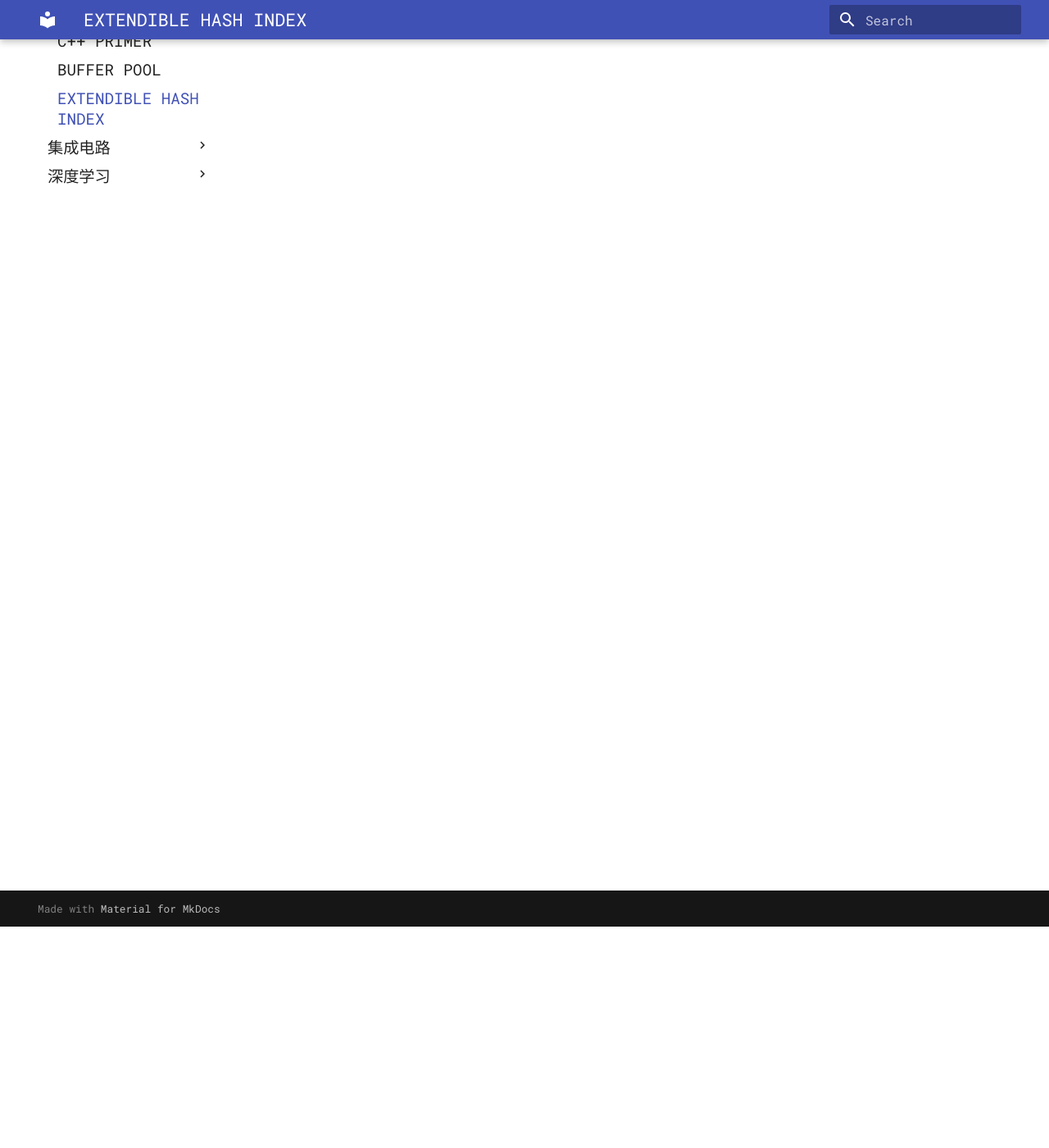
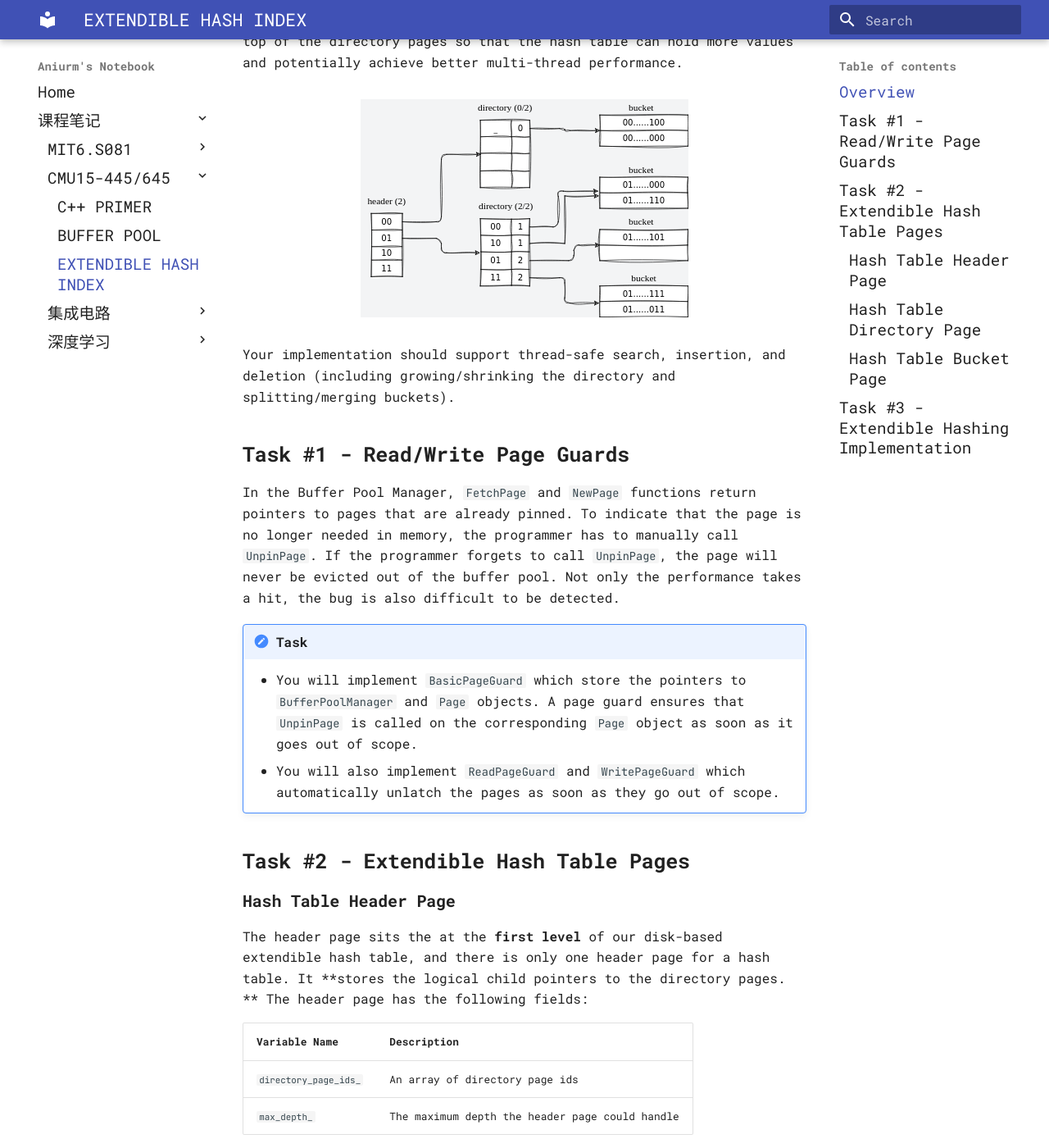
Before and after one commit to Aniurm/notebook, an MkDocs documentation site: the page built from docs/course_notes/cmu15445/hash-index.md, in a window 1280 px wide and 1400 px high, scrolled down 270 px. Shown: the whole window at 82% size. Built offline with MkDocs 1.6.1 and Material for MkDocs 9.7.7, drawn with Linux system fonts in a browser that asks for light colours; some web fonts are replaced; some of the changed text lies outside the part shown.

Commit message:
feat(db): outline - P2

```diff
--- a/docs/course_notes/cmu15445/hash-index.md
+++ b/docs/course_notes/cmu15445/hash-index.md
@@ -1 +1,76 @@
 # EXTENDIBLE HASH INDEX
+
+## Overview
+
+In this programming project you will implement **disk-backed hash index** in your database system. You will be using a variant of [extendible hashing](https://en.wikipedia.org/wiki/Extendible_hashing) as the hashing scheme.
+We added a non-resizable header page on top of the directory pages so that the hash table can hold more values and potentially achieve better multi-thread performance.
+
+<figure markdown>
+![img](img/extendible-htable-structure.svg){width="400"}
+</figure>
+
+Your implementation should support thread-safe search, insertion, and deletion (including growing/shrinking the directory and splitting/merging buckets).
+
+## Task #1 - Read/Write Page Guards
+
+In the Buffer Pool Manager, `FetchPage` and `NewPage` functions return pointers to pages that are already pinned. To indicate that the page is no longer needed in memory, the programmer has to manually call `UnpinPage`. If the programmer forgets to call `UnpinPage`, the page will never be evicted out of the buffer pool. Not only the performance takes a hit, the bug is also difficult to be detected.
+
+!!! note "Task"
+    * You will  implement `BasicPageGuard` which store the pointers to `BufferPoolManager` and `Page` objects. A page guard ensures that `UnpinPage` is called on the corresponding `Page` object as soon as it goes out of scope.
+    * You will also implement `ReadPageGuard` and `WritePageGuard` which automatically unlatch the pages as soon as they go out of scope.
+
+## Task #2 - Extendible Hash Table Pages
+
+### Hash Table Header Page
+
+The header page sits the at the **first level** of our disk-based extendible hash table,
+and there is only one header page for a hash table. It **stores the logical child pointers
+to the directory pages. **
+The header page has the following fields:
+
+| Variable Name         | Description                                    |
+| --------------------- | ---------------------------------------------- |
+| `directory_page_ids_` | An array of directory page ids                 |
+| `max_depth_`          | The maximum depth the header page could handle |
+
+### Hash Table Directory Page
+
+Directory pages sit at the **second level** of our disk-based extendible hash table.
+Each of them **stores the logical child pointers to the bucket pages**,
+as well as **metadata** for handling bucket mapping and dynamic directory growing and
+shrinking. The directory page has the following fields:
+
+| Variable Name      | Description                                    |
+| ------------------ | ---------------------------------------------- |
+| `max_depth_`       | The maximum depth the header page could handle |
+| `global_depth_`    | The current directory global depth             |
+| `local_depths_`    | An array of bucket page local depths           |
+| `bucket_page_ids_` | An array of bucket page ids                    |
+
+### Hash Table Bucket Page
+
+Bucket pages sit at the **third level** of our disk-based extendible hash table.
+They are the ones that are actually **storing the key-value pairs. **
+The bucket page has the following fields:
+
+| Variable Name | Description                                                 |
+| ------------- | ----------------------------------------------------------- |
+| `size`        | The number of key-value pairs the bucket is holding         |
+| `max_size`    | The maximum number of key-value pairs the bucket can handle |
+| `array_`      | An array of bucket page local depths                        |
+
+## Task #3 - Extendible Hashing Implementation
+
+Your implementation needs to support insertions, point search and deletions.
+Your only strict API requirement is adhering to `Insert`, `GetValue`, and `Remove`.
+
+!!! note "Note"
+
+    You should use the page classes you implemented in Task #2 to store the key-value pairs as well as the metadata to maintain the hash table (page ids, global/local depths).
+
+The extendible hash table is parameterized on arbitrary key, value, and key comparator types.
+
+This project requires you to implement:
+
+* Bucket splitting and merging
+* Directory growing and shrinking
```
Also changed, not shown: docs/course_notes/cmu15445/img/extendible-htable-structure.svg (added), 3 other files.
